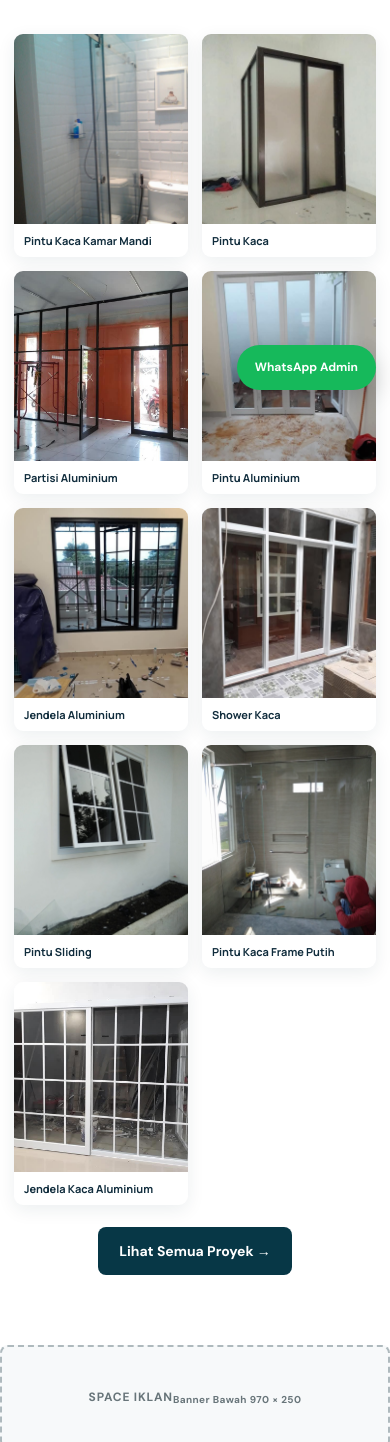
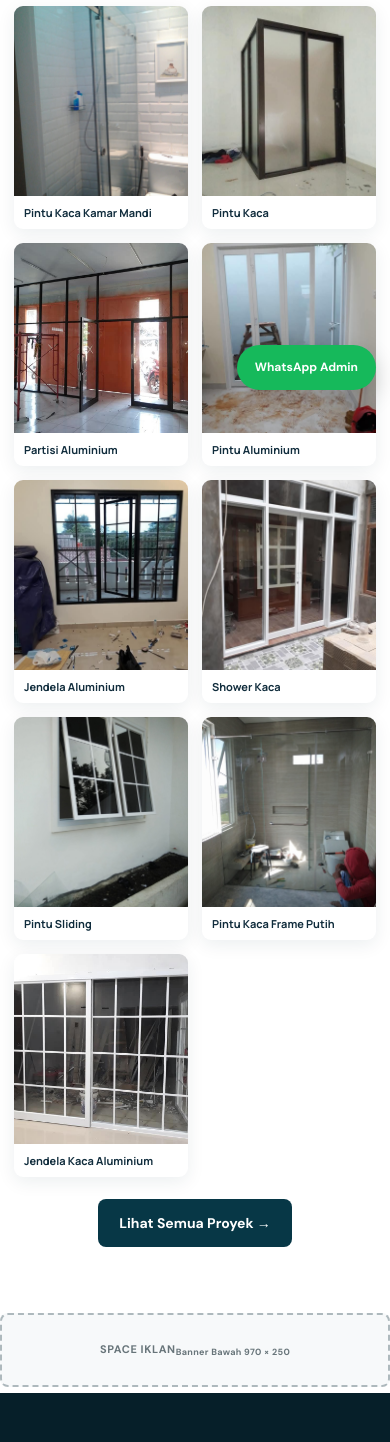
Before and after one commit to taufiq-aminudin/sahabataluminium, a plain HTML site: page galeri.html in a window 390 px wide. Shown: the part 440-1882 px from the top of the page. Drawn offline with Linux system fonts and the light colour scheme.

Commit message:
Add files via upload

```diff
--- a/iklan.css
+++ b/iklan.css
@@ -10,22 +10,22 @@
   box-sizing:border-box;
   position:relative;
   overflow:hidden;
-  margin:12px 0;
+  margin:8px 0;
   background:#f7f9fa;
   border:2px dashed #aeb9bd;
   border-radius:8px;
-  min-height:70px;
+  min-height:50px;
 }
 
-.ad-slot.ad-top{min-height:70px;}
-.ad-slot.ad-bottom{min-height:120px;}
+.ad-slot.ad-top{min-height:50px;}
+.ad-slot.ad-bottom{min-height:90px;}
 
 .ad-slot.ad-side{
   position:fixed;
   top:50%;
-  width:120px;
-  height:220px;
-  min-height:220px;
+  width:100px;
+  height:180px;
+  min-height:180px;
   margin:0;
   padding:0;
   transform:translateY(-50%);
@@ -34,8 +34,8 @@
   box-shadow:0 8px 24px rgba(0,0,0,.10);
   animation:adSideFloat 3.5s ease-in-out infinite;
 }
-.ad-slot.ad-left{left:10px;}
-.ad-slot.ad-right{right:10px;animation-delay:1.75s;}
+.ad-slot.ad-left{left:8px;}
+.ad-slot.ad-right{right:8px;animation-delay:1.75s;}
 
 .ad-slot.has-content{
   padding:0;
@@ -88,32 +88,31 @@
 
 .ad-placeholder{
   width:100%;
-  min-height:70px;
+  min-height:50px;
   display:flex;
   align-items:center;
   justify-content:center;
   text-align:center;
   color:#68757a;
-  font-size:12px;
+  font-size:11px;
   font-weight:800;
-  letter-spacing:.8px;
-  padding:8px;
+  letter-spacing:.6px;
+  padding:6px;
   box-sizing:border-box;
 }
-.ad-bottom .ad-placeholder{min-height:120px;}
+.ad-bottom .ad-placeholder{min-height:90px;}
 
 .ad-side .ad-placeholder{
-  min-height:220px;
-  width:120px;
+  min-height:180px;
+  width:100px;
   flex-direction:column;
 }
-
 .ad-placeholder small{
   display:block;
-  margin-top:5px;
-  font-size:10px;
+  margin-top:4px;
+  font-size:9px;
   font-weight:700;
-  letter-spacing:.4px;
+  letter-spacing:.3px;
 }
 
 /* Compatibility: replaces any older static placeholders when the new renderer owns them. */
@@ -122,7 +121,7 @@
 
 @keyframes adSideFloat{
   0%,100%{transform:translateY(-50%);}
-  50%{transform:translateY(calc(-50% - 14px));}
+  50%{transform:translateY(calc(-50% - 10px));}
 }
 
 @media (max-width:1200px){
@@ -130,8 +129,8 @@
 }
 
 @media (max-width:768px){
-  .ad-slot{margin:10px 0;}
-  .ad-slot.ad-top{min-height:60px;}
-  .ad-slot.ad-bottom{min-height:100px;}
-  .ad-bottom .ad-placeholder{min-height:100px;}
+  .ad-slot{margin:6px 0;}
+  .ad-slot.ad-top{min-height:40px;}
+  .ad-slot.ad-bottom{min-height:70px;}
+  .ad-bottom .ad-placeholder{min-height:70px;}
 }
```
